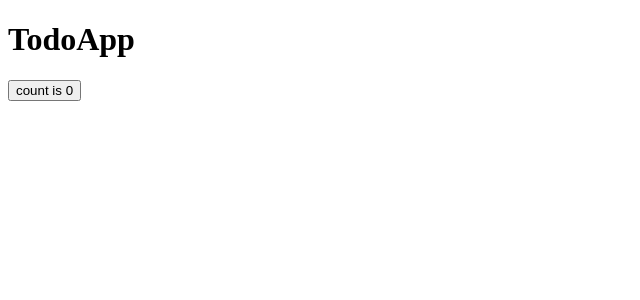
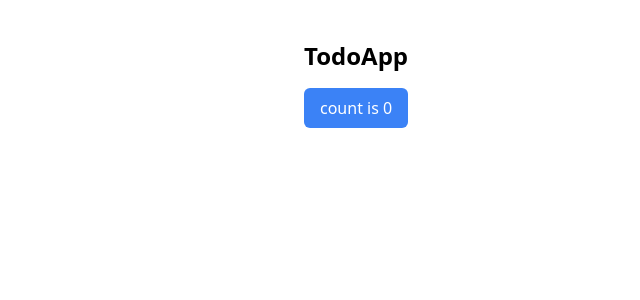
Before and after one commit to ksk-117/react-todo-app, a React (Vite) app: page / in a window 1280 px wide. Shown: the top 300 px of the page, without its empty margins (0-640 px from the left). Built offline with nearby package versions, Linux system fonts and the light colour scheme.

Commit message:
Tailwind CSSとPostCSSの設定を追加し、スタイルを適用

```diff
--- a/package.json
+++ b/package.json
@@ -18,10 +18,13 @@
     "@types/react": "^18.3.12",
     "@types/react-dom": "^18.3.1",
     "@vitejs/plugin-react": "^4.3.3",
+    "autoprefixer": "^10.4.20",
     "eslint": "^9.13.0",
     "eslint-plugin-react-hooks": "^5.0.0",
     "eslint-plugin-react-refresh": "^0.4.14",
     "globals": "^15.11.0",
+    "postcss": "^8.4.49",
+    "tailwindcss": "^3.4.14",
     "typescript": "~5.6.2",
     "typescript-eslint": "^8.11.0",
     "vite": "^5.4.10"
--- /dev/null
+++ b/postcss.config.js
@@ -0,0 +1,6 @@
+export default {
+    plugins: {
+        tailwindcss: {},
+        autoprefixer: {},
+    },
+}
--- a/src/App.tsx
+++ b/src/App.tsx
@@ -7,9 +7,14 @@ const App = () => {
     setCount(newCount);
   };
   return (
-    <div>
-      <h1>TodoApp</h1>
-      <button onClick={countUp}>count is {count}</button>
+    <div className="mx-4 md:mx-auto mt-10 max-w-2xl">
+      <h1 className="font-bold text-2xl mb-4">TodoApp</h1>
+      <button
+        className="bg-blue-500 hover:bg-blue-700 text-white py-2 px-4 rounded-md"
+        onClick={countUp}
+      >
+        count is {count}
+      </button>
     </div>
   );
 };
--- a/src/index.css
+++ b/src/index.css
@@ -0,0 +1,3 @@
+@tailwind base;
+@tailwind components;
+@tailwind utilities;
--- /dev/null
+++ b/tailwind.config.js
@@ -0,0 +1,8 @@
+/** @type {import('tailwindcss').Config} */
+export default {
+    content: ["./index.html", "./src/**/*.{js,ts,jsx,tsx}"],
+    theme: {
+        extend: {},
+    },
+    plugins: [],
+};
```
Also changed, not shown: 1 other file (tests, documents, lock files or other folders).
